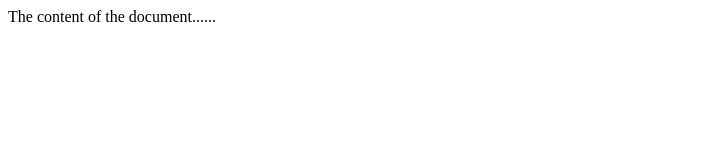
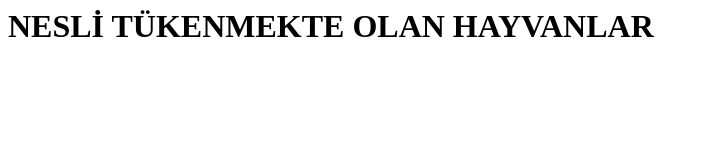
Before and after one commit to minayetkin/NTH, a plain HTML site: page index.html in a window 1280 px wide. Shown: the whole page, without its empty margins (0-710 px from the left). Drawn offline with Linux system fonts and the light colour scheme.

Commit message:
dg
bişeyler bişeyler

```diff
--- a/index.html
+++ b/index.html
@@ -4,5 +4,5 @@
 </head>
 
 <body>
-The content of the document......
+<h1><strong>NESLİ TÜKENMEKTE OLAN HAYVANLAR</strong></h1>
 </body>
```
